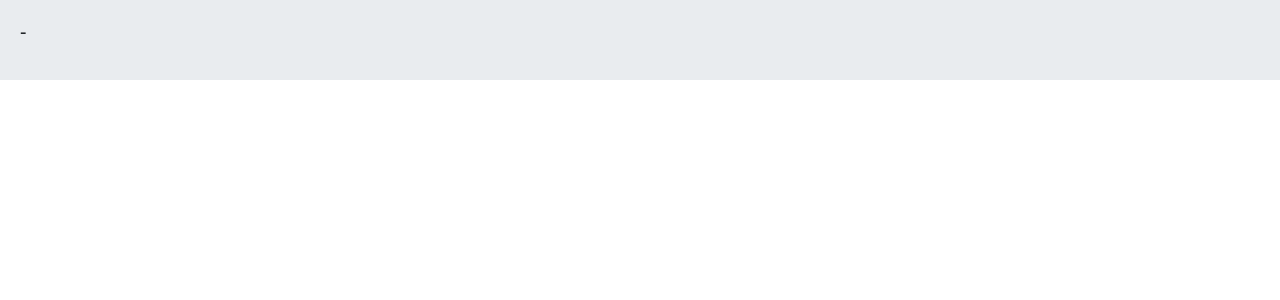
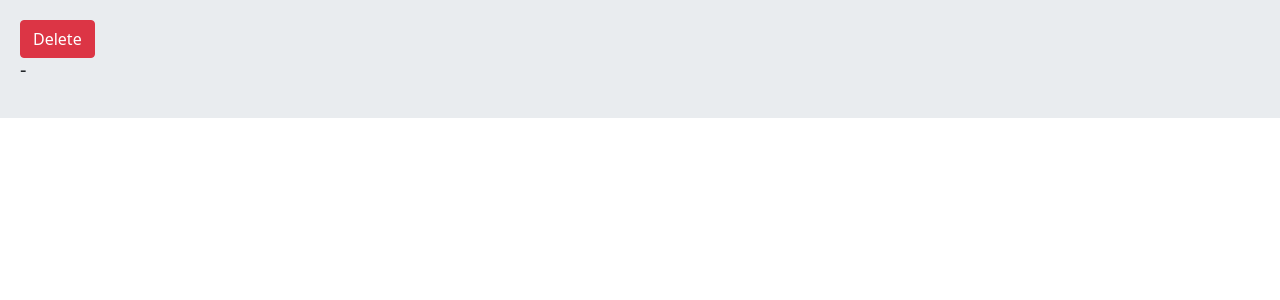
Before and after one commit to darkkLUCIFER/simple_social_network, a Django app: page /post/1/1/ in a window 1280 px wide. Shown: the part 56-356 px from the top of the page. Run offline with Django 5.2, Linux system fonts and the light colour scheme; data that the repository does not hold is empty.

Commit message:
feat: add PostDeleteView
added view for delete posts and use in templates

this function in just for user who made the post

```diff
--- a/apps/home/urls.py
+++ b/apps/home/urls.py
@@ -6,4 +6,5 @@ app_name = 'home'
 urlpatterns = [
     path('', views.HomeView.as_view(), name='home'),
     path('post/<int:post_id>/<slug:post_slug>/', views.PostDetailView.as_view(), name='post_detail'),
+    path('post/delete/<int:post_id>/', views.PostDeleteView.as_view(), name='post_delete'),
 ]
--- a/apps/home/views.py
+++ b/apps/home/views.py
@@ -1,5 +1,7 @@
-from django.shortcuts import render
+from django.shortcuts import render, redirect
 from django.views import View
+from django.contrib import messages
+from django.contrib.auth.mixins import LoginRequiredMixin
 
 from apps.home.models import Post
 
@@ -25,3 +27,17 @@ class PostDetailView(View):
             'post': post
         }
         return render(request, self.template_name, context)
+
+
+class PostDeleteView(LoginRequiredMixin, View):
+    def get(self, request, post_id):
+        try:
+            post = Post.objects.get(pk=post_id)
+            if post.user.id == request.user.id:
+                post.delete()
+                messages.success(request, 'Post deleted successfully', extra_tags='success')
+            else:
+                messages.error(request, 'You are not authorized to delete this post', extra_tags='error')
+        except Post.DoesNotExist:
+            messages.warning(request, 'Post does not exist', extra_tags='warning')
+        return redirect('home:home')
--- a/templates/home/post_detail.html
+++ b/templates/home/post_detail.html
@@ -2,6 +2,10 @@
 {% load static %}
 
 {% block content %}
+    {% if request.user.id == post.user.id %}
+    	<a href="{% url 'home:post_delete' post.id %}" class="btn btn-danger">Delete</a>
+    {% endif %}
+
 
     <h5><a href="{% url 'account:user_profile' post.user.id %}">{{ post.user }}</a> - {{ post.updated_at|date:'Y M d' }}</h5>
     <h1>{{ post.title }}</h1>
```
